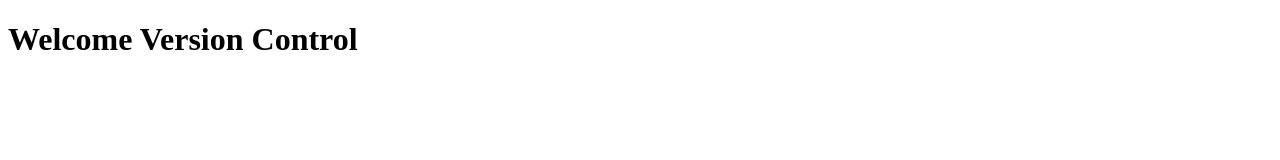
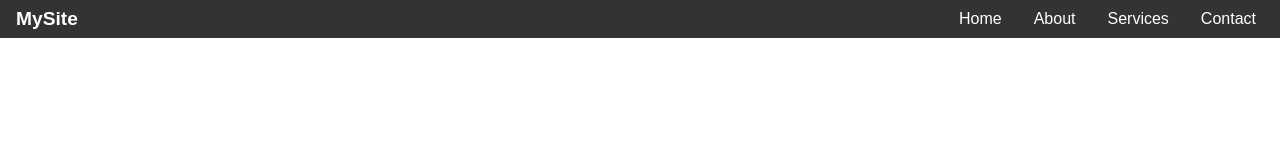
Before and after one commit to bobbytech1/Version-Control, a plain HTML site: page index.html in a window 1280 px wide. Drawn offline with Linux system fonts and the light colour scheme.

Commit message:
Created a navbar

```diff
--- a/index.html
+++ b/index.html
@@ -1,9 +1,21 @@
 <!DOCTYPE html>
-<html>
-	<head>
-	<title>Version Control</title>
-	</head>
-	<body>
-	<h1>Welcome Version Control</h1>
-	</body>
+<html lang="en">
+<head>
+  <meta charset="UTF-8">
+  <meta name="viewport" content="width=device-width, initial-scale=1.0">
+  <link rel="stylesheet" href="style.css">
+  <title>Basic Navbar</title>
+
+</head>
+<body>
+  <nav class="navbar">
+    <a href="#" class="logo">MySite</a>
+    <ul>
+      <li><a href="#">Home</a></li>
+      <li><a href="#">About</a></li>
+      <li><a href="#">Services</a></li>
+      <li><a href="#">Contact</a></li>
+    </ul>
+  </nav>
+</body>
 </html>
--- a/style.css
+++ b/style.css
@@ -0,0 +1,42 @@
+body {
+    margin: 0;
+    font-family: Arial, sans-serif;
+  }
+
+  /* Navbar container */
+  .navbar {
+    display: flex;
+    justify-content: space-between;
+    align-items: center;
+    background-color: #333;
+    padding: 0.5rem 1rem;
+  }
+
+  /* Logo */
+  .navbar .logo {
+    color: white;
+    font-size: 1.2rem;
+    font-weight: bold;
+    text-decoration: none;
+  }
+
+  /* Navbar links */
+  .navbar ul {
+    list-style: none;
+    display: flex;
+    gap: 1rem;
+    margin: 0;
+    padding: 0;
+  }
+
+  .navbar ul li a {
+    color: white;
+    text-decoration: none;
+    padding: 0.5rem;
+    transition: background 0.3s;
+  }
+
+  .navbar ul li a:hover {
+    background-color: #575757;
+    border-radius: 4px;
+  }
```
